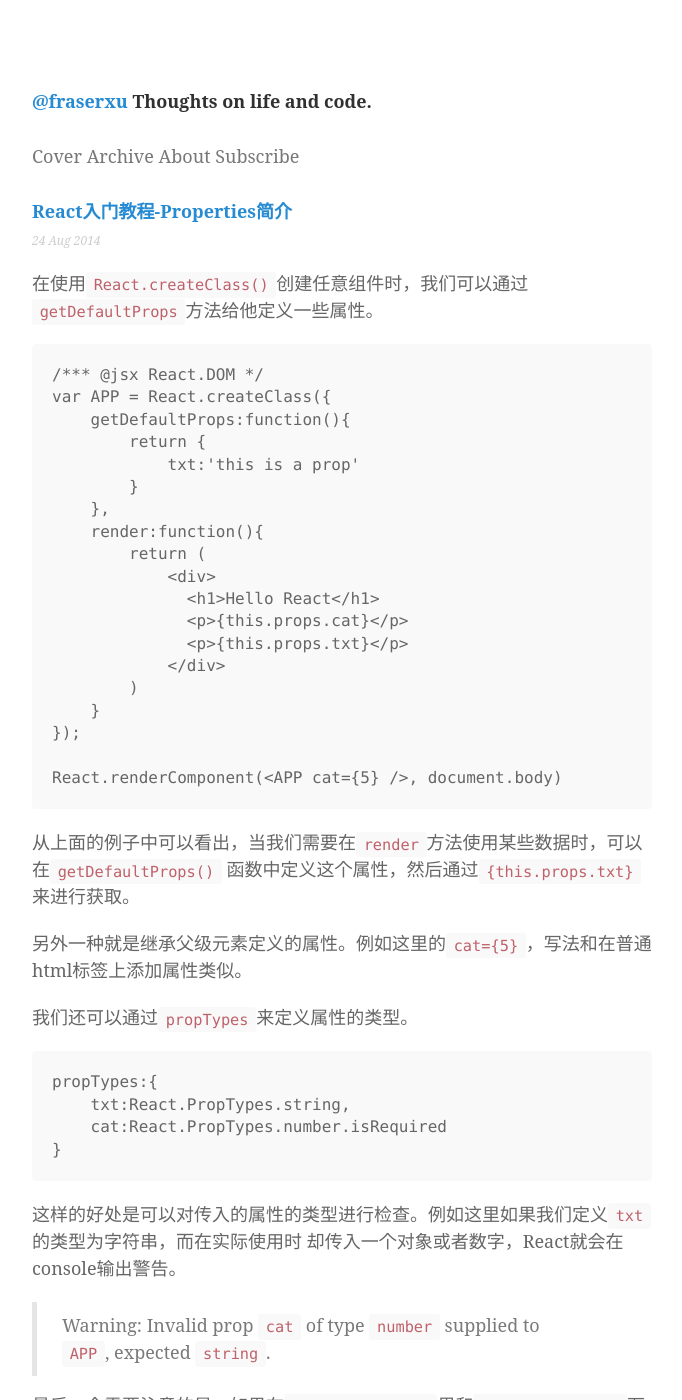
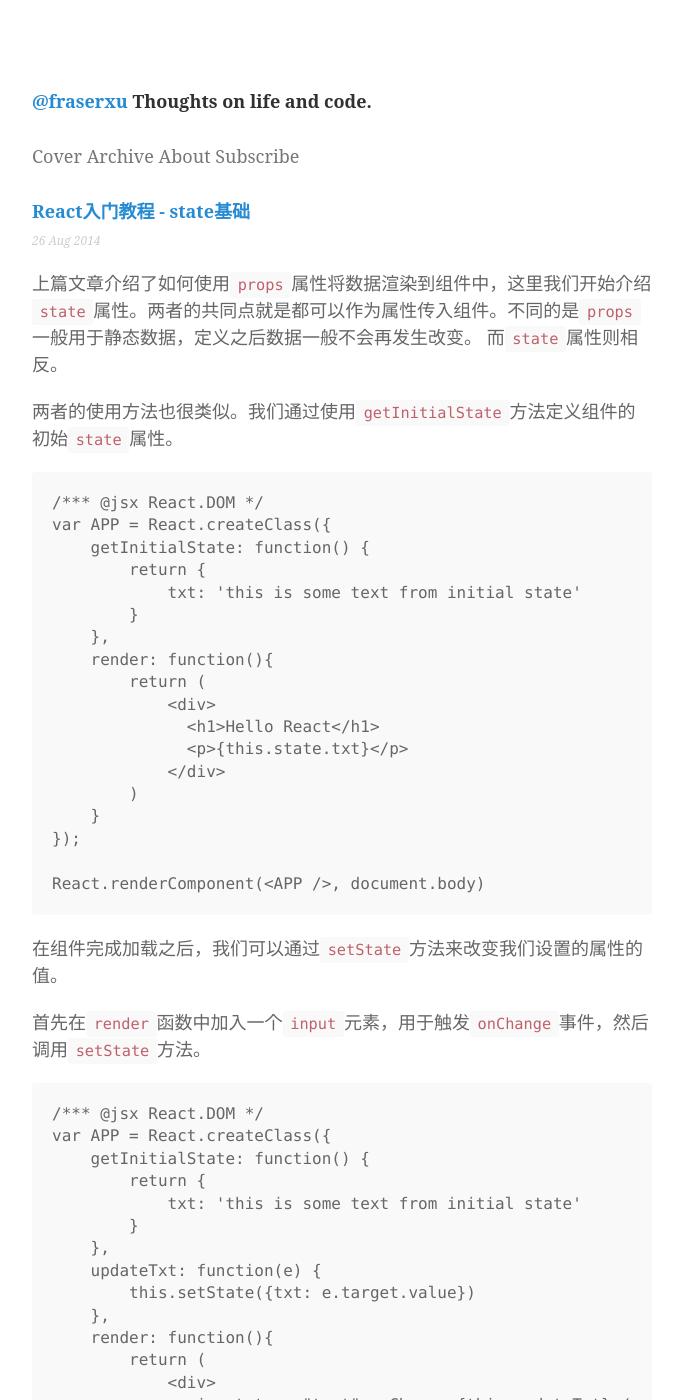
Before and after one commit to fraserxu/fraserxu.github.io, a Jekyll site: the page built from index.html, in a window 1280 px wide and 1400 px high. Shown: the whole window, without its empty margins (298-980 px from the left). Built offline with Jekyll 4.4.1, drawn with Linux system fonts in a browser that asks for light colours; Markdown is read by kramdown in place of the engine named in the settings; the list of posts is cut into pages by our own code; some of the changed text lies outside the part shown.

Commit message:
post on state basic

````diff
--- /dev/null
+++ b/_posts/2014-08-26-react-state-basics.md
@@ -0,0 +1,61 @@
+---
+layout: post
+title: React入门教程 - state基础
+
+---
+
+上篇文章介绍了如何使用`props`属性将数据渲染到组件中，这里我们开始介绍`state`属性。两者的共同点就是都可以作为属性传入组件。不同的是`props`一般用于静态数据，定义之后数据一般不会再发生改变。 而`state`属性则相反。
+
+
+两者的使用方法也很类似。我们通过使用`getInitialState`方法定义组件的初始`state`属性。
+
+```
+/*** @jsx React.DOM */
+var APP = React.createClass({
+    getInitialState: function() {
+        return {
+            txt: 'this is some text from initial state'
+        }
+    },
+    render: function(){
+        return (
+            <div>
+              <h1>Hello React</h1>
+              <p>{this.state.txt}</p>
+            </div>
+        )
+    }
+});
+
+React.renderComponent(<APP />, document.body)
+```
+
+在组件完成加载之后，我们可以通过`setState`方法来改变我们设置的属性的值。
+
+首先在`render`函数中加入一个`input`元素，用于触发`onChange`事件，然后调用`setState`方法。
+
+```
+/*** @jsx React.DOM */
+var APP = React.createClass({
+    getInitialState: function() {
+        return {
+            txt: 'this is some text from initial state'
+        }
+    },
+    updateTxt: function(e) {
+        this.setState({txt: e.target.value})
+    },
+    render: function(){
+        return (
+            <div>
+              <input type="text" onChange={this.updateTxt} />
+              <p>{this.state.txt}</p>
+            </div>
+        )
+    }
+});
+```
+
+运行以上代码后，当我们在文本框中输入任意文本后，就会触发绑定的`onChange`事件，之后调用我们定义好的`updateTxt`方法，从而最终通过`setState`方法来更新`state`的数据。
+
+以上为`state`的基本用法，不要觉得简单。之后我们会在再次遇到时进行深入讲解。
````
Also changed, not shown: _posts/2014-08-23-React-Render-Method.md (+1 -1 lines), _posts/2014-08-24-react-introduction-to-properties.md (+1 -1 lines).
